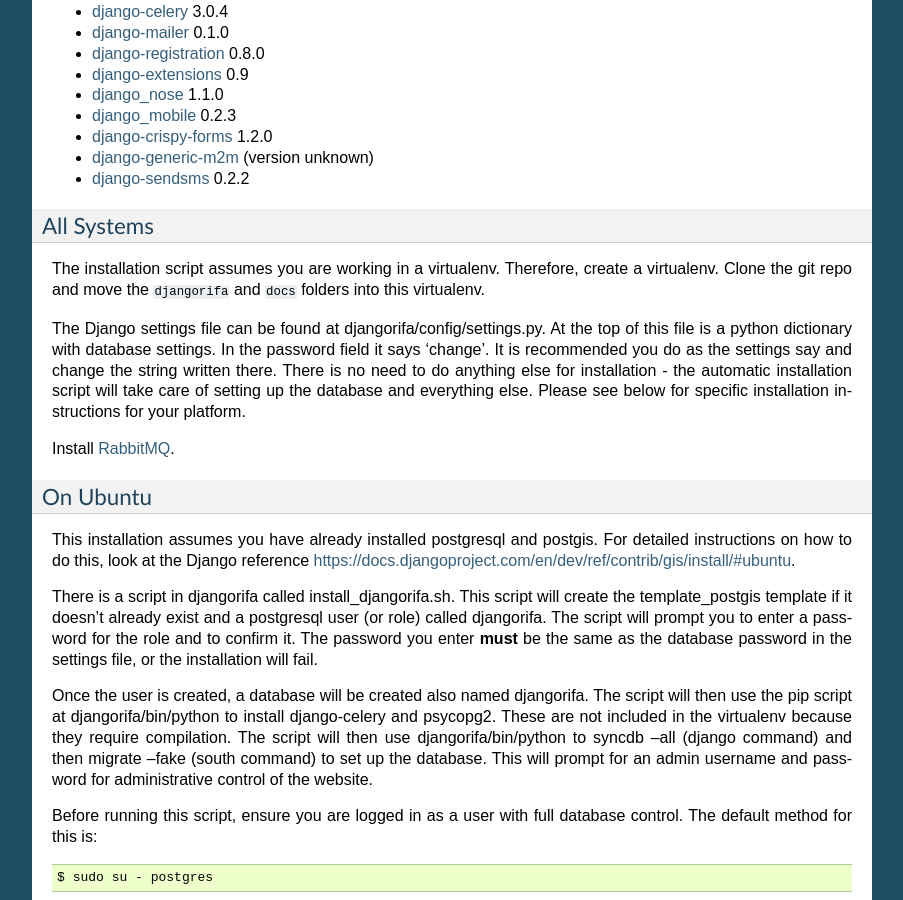
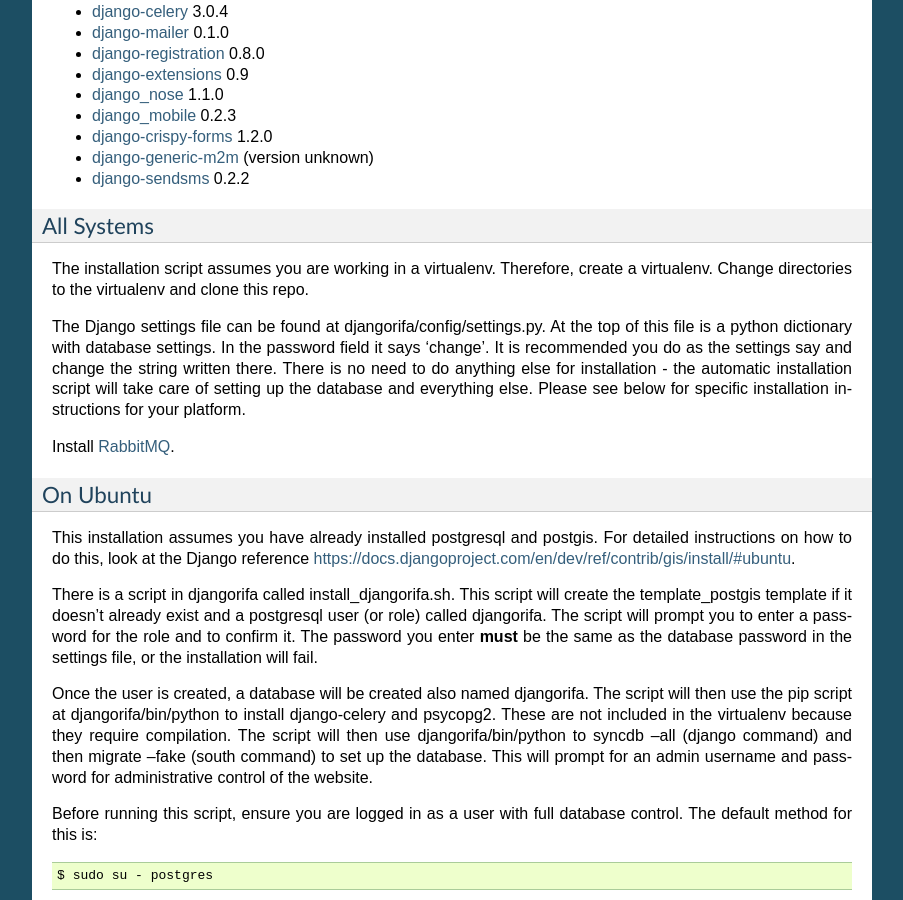
Before and after one commit to taarifa/djangorifa, a Sphinx documentation site: the page built from docs/source/start/installation.rst, in a window 1280 px wide and 900 px high, scrolled down 454 px. Shown: the whole window, without its empty margins (198-1101 px from the left). Built offline with Sphinx 7.4.7, drawn with Linux system fonts in a browser that asks for light colours.

Commit message:
Revised installation instructions and script in correct place.

```diff
--- a/docs/source/start/installation.rst
+++ b/docs/source/start/installation.rst
@@ -29,7 +29,7 @@ Requirements
 
 All Systems
 ===========
-The installation script assumes you are working in a virtualenv. Therefore, create a virtualenv. Clone the git repo and move the ``djangorifa`` and ``docs`` folders into this virtualenv.
+The installation script assumes you are working in a virtualenv. Therefore, create a virtualenv. Change directories to the virtualenv and clone this repo.
 
 The Django settings file can be found at djangorifa/config/settings.py. At the top of this file is a python dictionary with database settings. In the password field it says 'change'. It is recommended you do as the settings say and change the string written there. There is no need to do anything else for installation - the automatic installation script will take care of setting up the database and everything else. Please see below for specific installation instructions for your platform.
 
```
Also changed, not shown: 2 other files.
